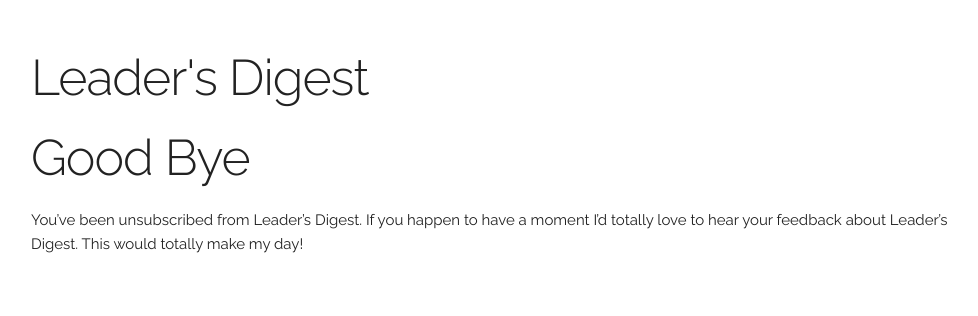
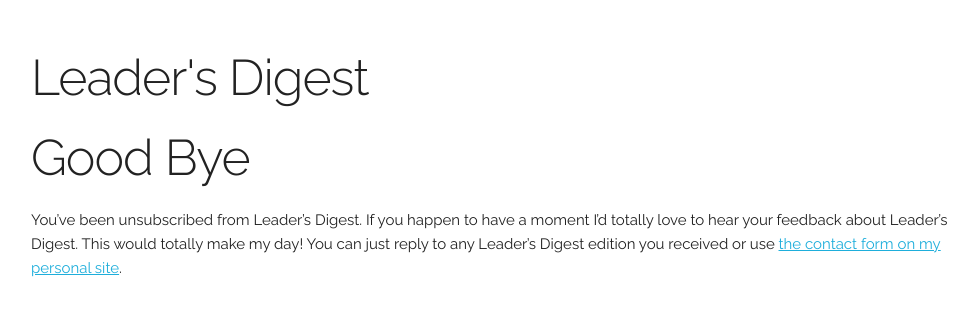
Before and after one commit to leaders-digest/leaders-digest.github.io, a Jekyll site: the page built from unsubscribed.md, in a window 1280 px wide. Shown: the top 316 px of the page, without its empty margins (129-1107 px from the left). Built offline with Jekyll 4.4.1, drawn with Linux system fonts in a browser that asks for light colours; comment, search, counter and statistics services are not loaded.

Commit message:
making unsubscribed page more useful with link to contact form

```diff
--- a/unsubscribed.md
+++ b/unsubscribed.md
@@ -6,4 +6,5 @@ layout: default
 
 You've been unsubscribed from Leader's Digest. If you happen to have a moment
 I'd totally love to hear your feedback about Leader's Digest. This would totally
-make my day!
+make my day! You can just reply to any Leader's Digest edition you received or
+use [the contact form on my personal site](http://squeakyvessel.com/contact/).
```
